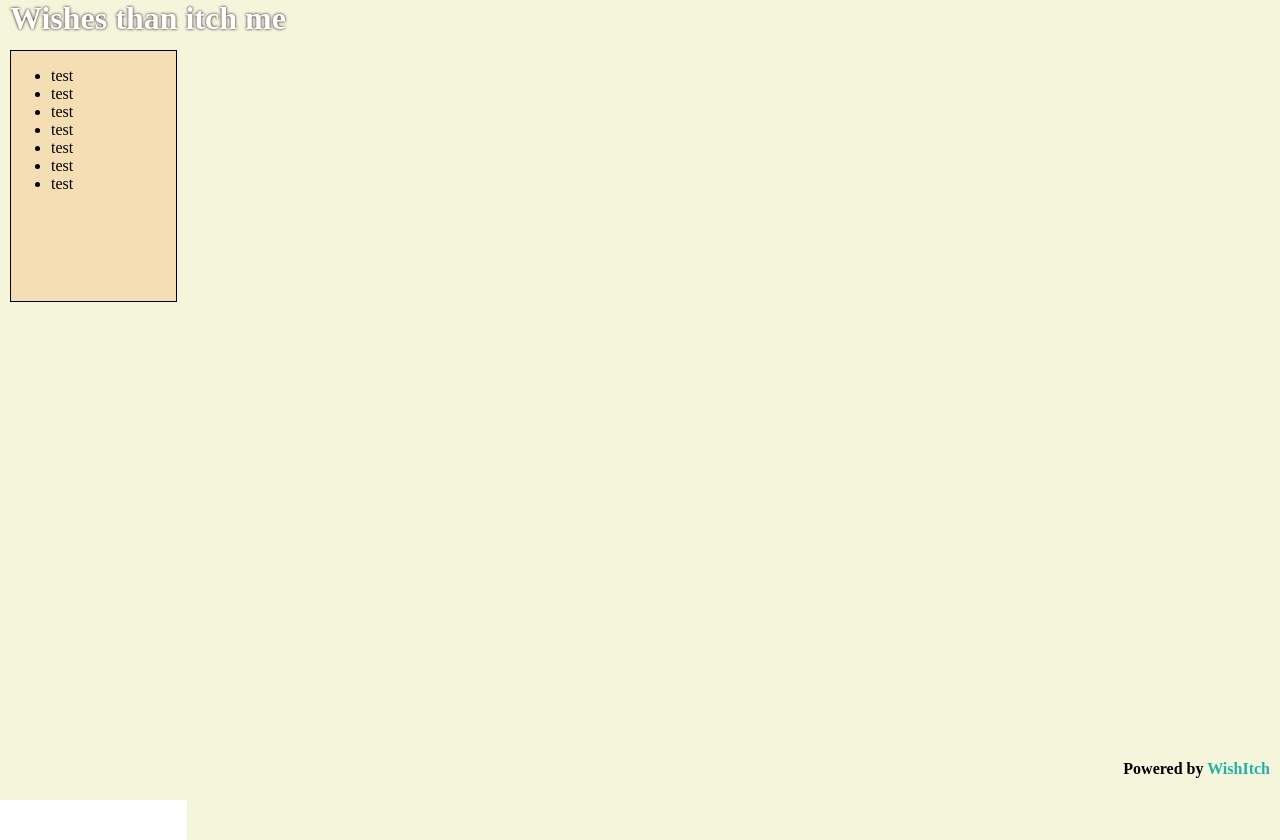
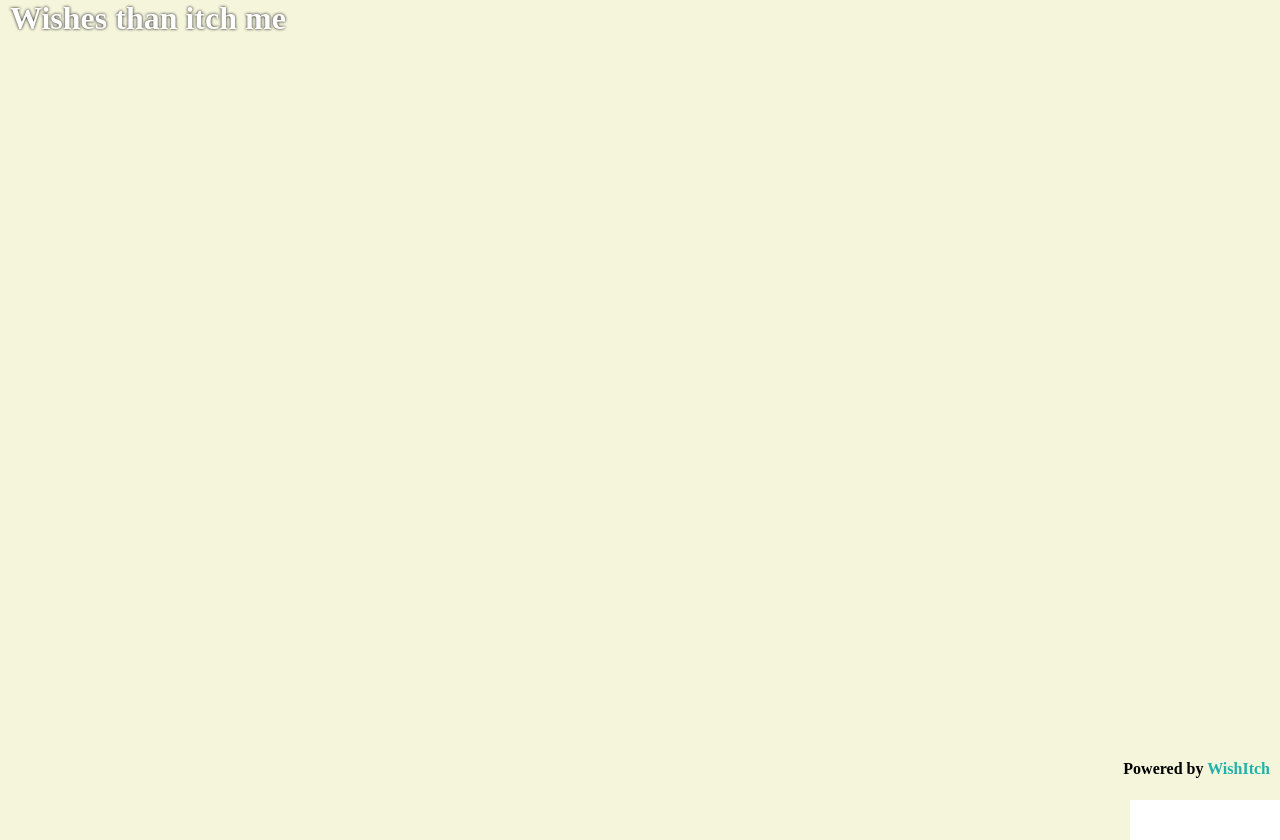
Before and after one commit to dbuteau/wishitch, a Django app: page / in a window 1280 px wide. Run offline with Django 3.2, Linux system fonts and the light colour scheme; data comes from the database, SQL or seed files in the repository; data that the repository does not hold is empty.

Commit message:
for the moment hidding menu bar
'cause there is nothing to show... for the moment

```diff
--- a/website/wishitch/templates/default/index.html
+++ b/website/wishitch/templates/default/index.html
@@ -9,15 +9,8 @@
         <h1>{{ Title }}</h1>
 
         <div id="flexible">
-            <nav>
+            <nav style="display:none">
                 <ul>
-                    <li>test</li>
-                    <li>test</li>
-                    <li>test</li>
-                    <li>test</li>
-                    <li>test</li>
-                    <li>test</li>
-                    <li>test</li>
                 </ul>
             </nav>
 
```
